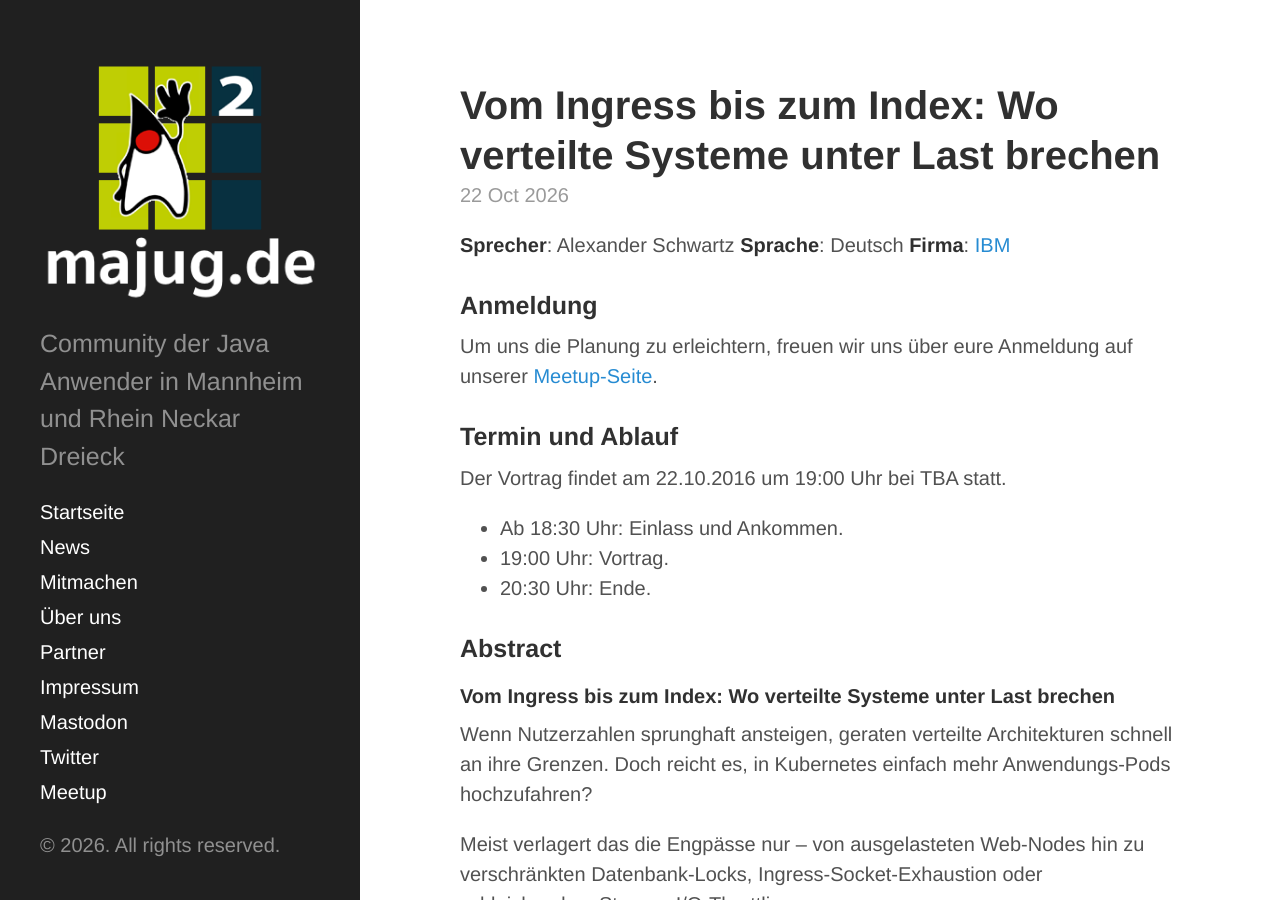
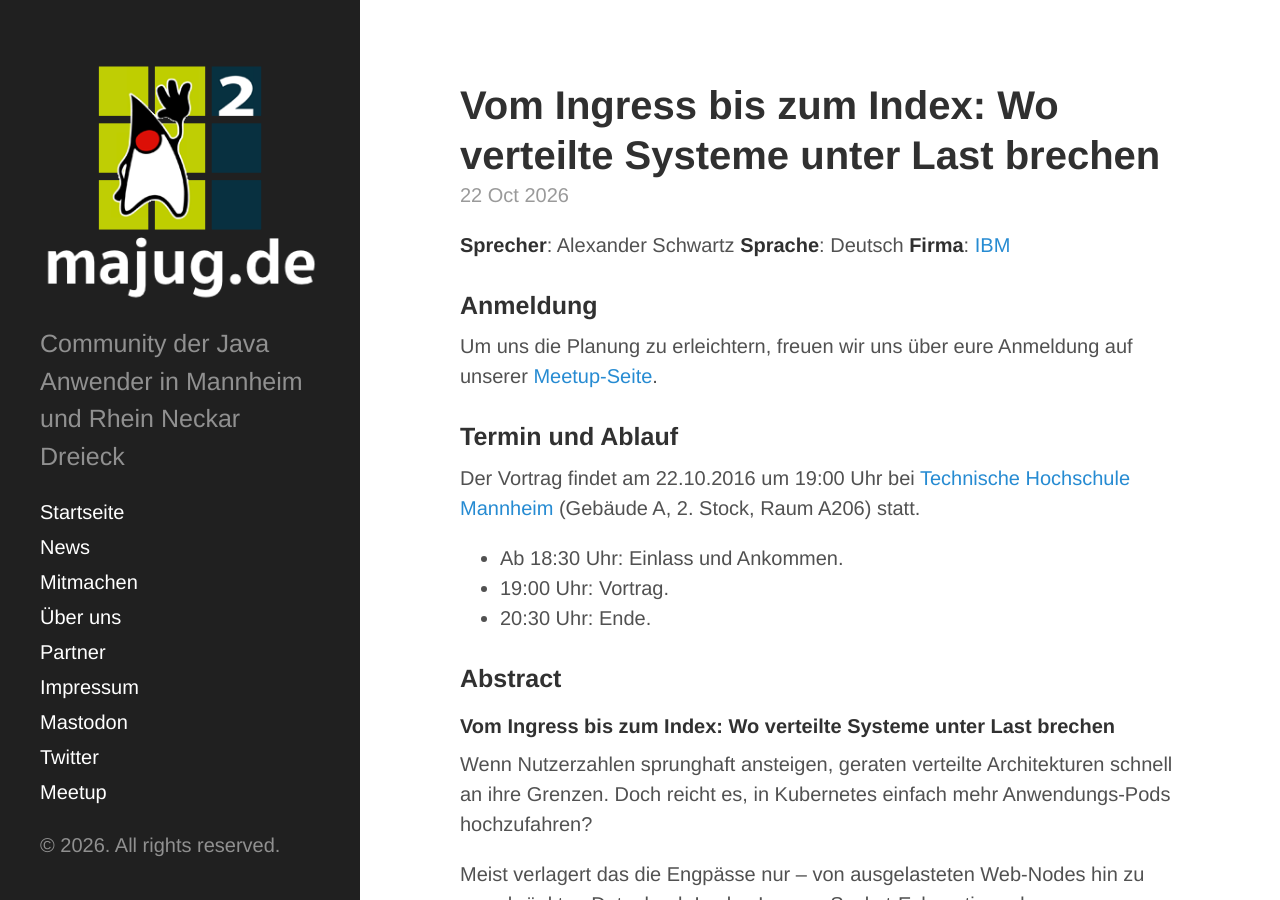
Before and after one commit to majug/majug.github.io, a Jekyll site: the page built from _posts/2026-10-22-vom-ingress-bis-zum-index.md, in a window 1280 px wide and 900 px high. Built offline with Jekyll 4.4.1, drawn with Linux system fonts in a browser that asks for light colours.

Commit message:
Change event location and update details
Updated event location and details for the talk.

```diff
--- a/_posts/2026-10-22-vom-ingress-bis-zum-index.md
+++ b/_posts/2026-10-22-vom-ingress-bis-zum-index.md
@@ -1,7 +1,7 @@
 ---
 layout: post
 title: "Vom Ingress bis zum Index: Wo verteilte Systeme unter Last brechen"
-location: "TBA"
+location: "Technische Hochschule Mannheim, Gebäude A, 2. Stock, Raum A206"
 state: startpage
 ---
 
@@ -15,7 +15,7 @@ Um uns die Planung zu erleichtern, freuen wir uns über eure Anmeldung auf unser
 
 ### Termin und Ablauf
 
-Der Vortrag findet am 22.10.2016 um 19:00 Uhr bei TBA statt.
+Der Vortrag findet am 22.10.2016 um 19:00 Uhr bei [Technische Hochschule Mannheim](https://www.informatik.hs-mannheim.de/) (Gebäude A, 2. Stock, Raum A206) statt.
 
 * Ab 18:30 Uhr: Einlass und Ankommen.
 * 19:00 Uhr: Vortrag.
```
